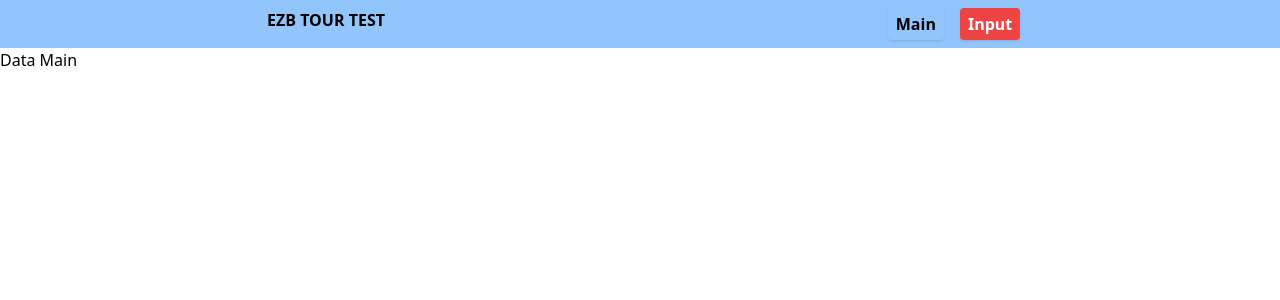
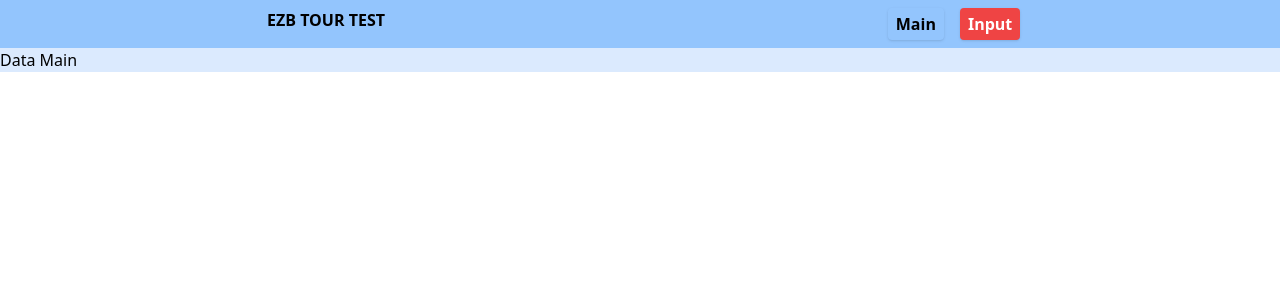
Before and after one commit to ade-ryzki/test-ezb, a Vue app: page / in a window 1280 px wide. Shown: the top 300 px of the page. Built offline with nearby package versions, Linux system fonts and the light colour scheme.

Commit message:
26.26 div add

```diff
--- a/src/App.vue
+++ b/src/App.vue
@@ -9,7 +9,9 @@
     </div>
   </header>
   <!-- body -->
-  <component :is="activePage"></component>
+  <div id="content" class="bg-blue-100">
+    <component :is="activePage"></component>
+  </div>
 </template>
 
 <script>
```
